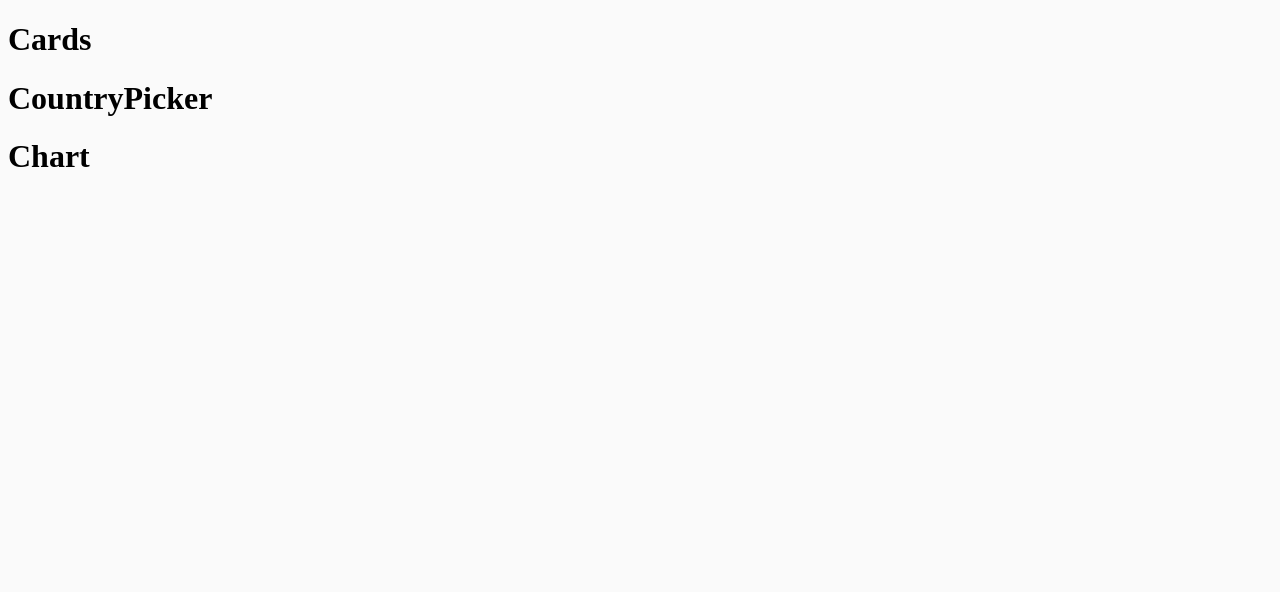
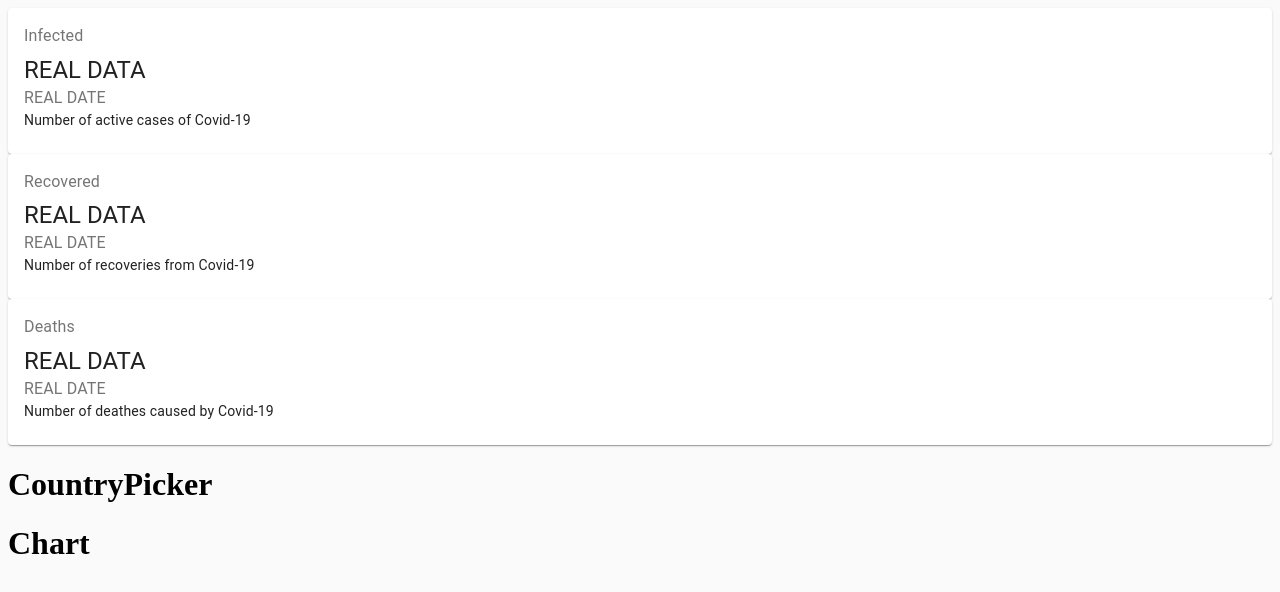
Before and after one commit to damcyk96/CovidTracker, a React (Create React App) app: page / in a window 1280 px wide. Shown: the top 592 px of the page. Built offline with nearby package versions, Linux system fonts and the light colour scheme; no server answers.

Commit message:
basic component of cards

```diff
--- a/package.json
+++ b/package.json
@@ -3,6 +3,7 @@
   "version": "0.1.0",
   "private": true,
   "dependencies": {
+    "@material-ui/core": "^4.11.0",
     "@testing-library/jest-dom": "^4.2.4",
     "@testing-library/react": "^9.5.0",
     "@testing-library/user-event": "^7.2.1",
--- a/src/App.js
+++ b/src/App.js
@@ -1,20 +1,25 @@
 import React from "react";
 
 import { Cards, Chart, CountryPicker } from "./components";
-import styles from "./App.module.css";
+import Styles from "./App.module.css";
 import { fetchData } from "./api";
 
 class App extends React.Component {
+  state = {
+    data: {},
+  };
+
   async componentDidMount() {
-    const data = await fetchData();
+    const fetchedData = await fetchData();
 
-    console.log(data);
+    this.setState({ data: fetchData });
   }
 
   render() {
+    const { data } = this.state;
     return (
       <div className="container">
-        <Cards />
+        <Cards data={data} />
         <CountryPicker />
         <Chart />
       </div>
--- a/src/api/index.js
+++ b/src/api/index.js
@@ -4,8 +4,17 @@
 
 export const fetchData = async () => {
   try {
-    const response = await axios.get(url);
+    const {
+      data: { confirmed, recovered, deaths, lastUpdate },
+    } = await axios.get(url);
 
-    return response;
+    const modifiedData = {
+      confirmed,
+      recovered,
+      deaths,
+      lastUpdate,
+    };
+
+    return modifiedData;
   } catch (error) {}
 };
--- a/src/components/Cards/Cards.jsx
+++ b/src/components/Cards/Cards.jsx
@@ -1,9 +1,52 @@
-import React from 'react';
+import React from "react";
+import { Card, CardContent, Typography, Grid } from "@material-ui/core";
 
-const Cards = () => {
-    return (
-        <h1>Cards</h1>
-    )
-}
+import styles from "./Cards.module.css";
+
+const Cards = (props) => {
+  console.log(props);
+  return (
+    <div className={styles.containter}>
+      <Grid containter spacing={3} justify="center">
+        <Grid item component={Card}>
+          <CardContent>
+            <Typography color="textSecondary" gutterBottom>
+              Infected
+            </Typography>
+            <Typography variant="h5">REAL DATA</Typography>
+            <Typography color="textSecondary">REAL DATE</Typography>
+            <Typography variant="body2">
+              Number of active cases of Covid-19
+            </Typography>
+          </CardContent>
+        </Grid>
+        <Grid item component={Card}>
+          <CardContent>
+            <Typography color="textSecondary" gutterBottom>
+              Recovered
+            </Typography>
+            <Typography variant="h5">REAL DATA</Typography>
+            <Typography color="textSecondary">REAL DATE</Typography>
+            <Typography variant="body2">
+              Number of recoveries from Covid-19
+            </Typography>
+          </CardContent>
+        </Grid>
+        <Grid item component={Card}>
+          <CardContent>
+            <Typography color="textSecondary" gutterBottom>
+              Deaths
+            </Typography>
+            <Typography variant="h5">REAL DATA</Typography>
+            <Typography color="textSecondary">REAL DATE</Typography>
+            <Typography variant="body2">
+              Number of deathes caused by Covid-19
+            </Typography>
+          </CardContent>
+        </Grid>
+      </Grid>
+    </div>
+  );
+};
 
 export default Cards;
```
Also changed, not shown: 1 other file (tests, documents, lock files or other folders).
